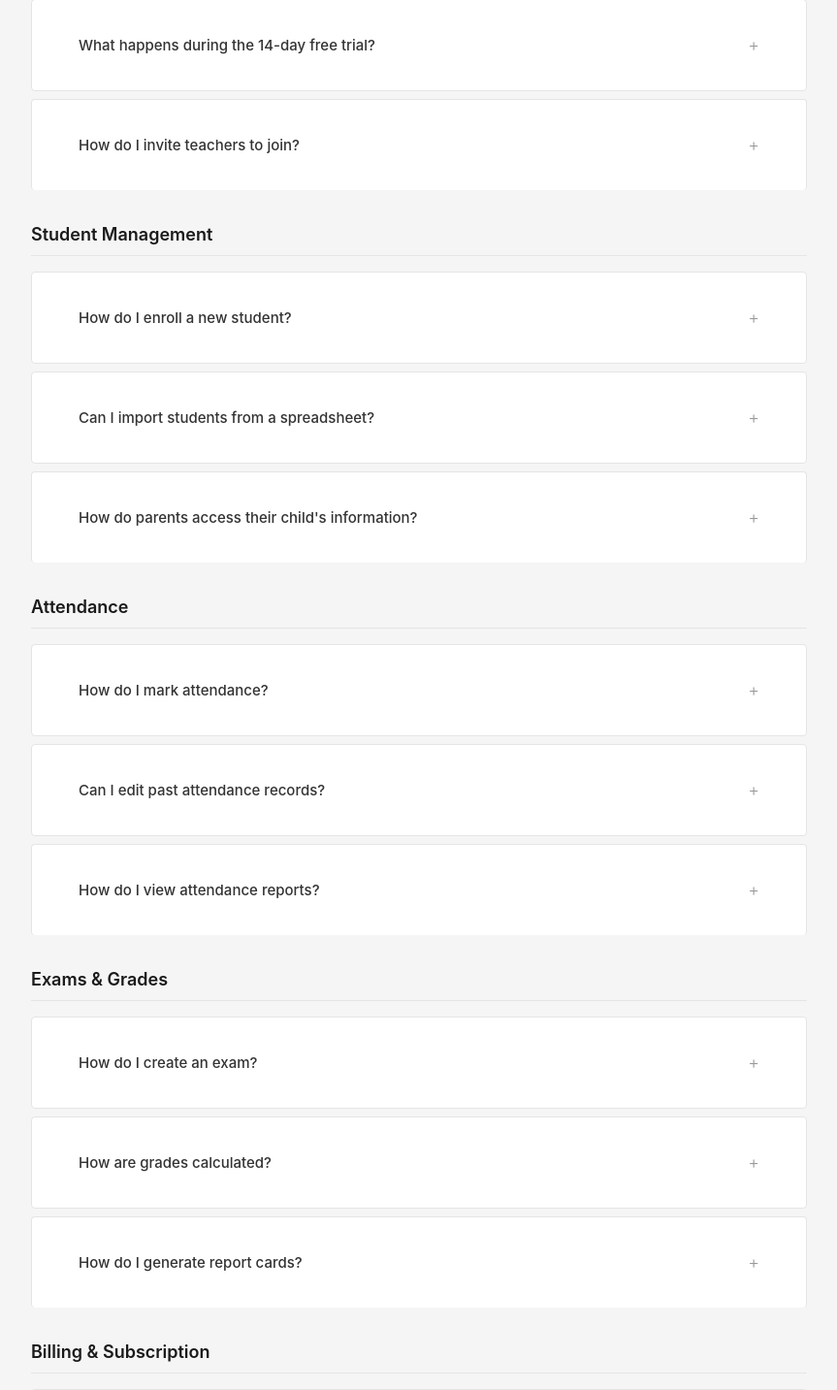
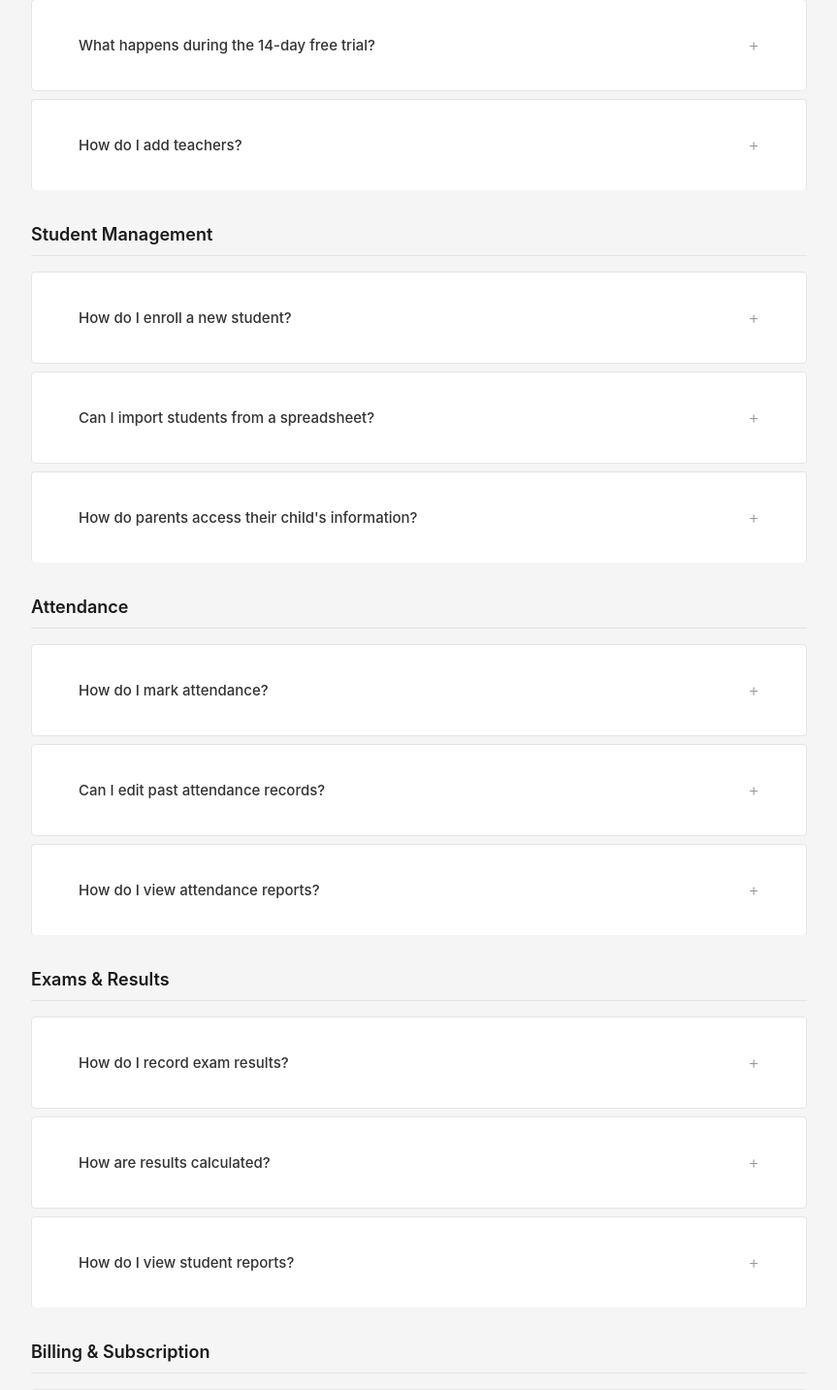
Before and after one commit to aoalaka/e-daarah, a React (Vite) app in the folder frontend/: page /help in a window 1280 px wide. Shown: the part 432-1865 px from the top of the page at 97% size, without its empty margins (208-1071 px from the left). Built offline with nearby package versions, Linux system fonts and the light colour scheme; no server answers.

Commit message:
fix: update Help page FAQs to match actual app features

```diff
--- a/frontend/src/pages/Help.jsx
+++ b/frontend/src/pages/Help.jsx
@@ -9,15 +9,15 @@ const faqs = [
     questions: [
       {
         q: 'How do I create my madrasah account?',
-        a: 'Click "Get Started" on the homepage and fill in your madrasah details. You\'ll receive a verification email to confirm your account. Once verified, you can log in and start setting up your madrasah.'
+        a: 'Click "Get Started" on the homepage and fill in your madrasah details including name, location, and institution type. You\'ll receive a verification email to confirm your account. Once verified, you can log in and start setting up your madrasah.'
       },
       {
         q: 'What happens during the 14-day free trial?',
-        a: 'During your trial, you have full access to all features. You can add students, teachers, track attendance, and create exams. After 14 days, you\'ll need to subscribe to continue using the service.'
+        a: 'During your trial, you have full access to all features including the parent portal. You can add students, teachers, track attendance, and record exams. After 14 days, you\'ll need to subscribe to continue using the service.'
       },
       {
-        q: 'How do I invite teachers to join?',
-        a: 'Go to Settings → Teachers and click "Add Teacher". Enter their email address and they\'ll receive an invitation to create their account and join your madrasah.'
+        q: 'How do I add teachers?',
+        a: 'There are two ways. As an admin, go to your dashboard and add a teacher with their name, email, and staff ID — they\'ll get a default password matching their staff ID. Alternatively, teachers can self-register using your madrasah\'s registration link, where they\'ll set their own password and receive an auto-generated staff ID.'
       }
     ]
   },
@@ -26,15 +26,15 @@ const faqs = [
     questions: [
       {
         q: 'How do I enroll a new student?',
-        a: 'Navigate to Students → Add Student. Fill in the student\'s details including name, date of birth, and parent contact information. You can also assign them to a class immediately.'
+        a: 'From the admin dashboard, go to the Students section and click "Add Student". Enter their first name, last name, gender, and a unique student ID. You can also add parent/guardian contact details, assign them to a class, and add notes. On Plus and Enterprise plans, a parent access code is automatically generated.'
       },
       {
         q: 'Can I import students from a spreadsheet?',
-        a: 'Currently, students need to be added individually through the dashboard. We\'re working on bulk import functionality for a future update.'
+        a: 'Bulk student upload is available on the Plus plan and above. On the Standard plan, students are added individually through the dashboard.'
       },
       {
         q: 'How do parents access their child\'s information?',
-        a: 'Parents receive a unique access code when their child is enrolled. They can use this code on the parent portal to view attendance records and report cards.'
+        a: 'On the Plus and Enterprise plans, each student receives a unique access code when enrolled. Parents log in to the parent portal with the student ID, access code, and madrasah name to view attendance records, dressing and behavior performance, and exam results. They can also filter by semester.'
       }
     ]
   },
@@ -43,32 +43,32 @@ const faqs = [
     questions: [
       {
         q: 'How do I mark attendance?',
-        a: 'Go to Attendance from the main menu. Select the date and class, then mark each student as present, absent, late, or excused. Don\'t forget to save your changes.'
+        a: 'Teachers select a class and date from their dashboard, then mark each student as present or absent. For present students, you can also rate their dressing, behavior, and punctuality (Excellent, Good, Fair, or Poor) depending on your madrasah\'s settings. For absent students, select a reason (Sick, Parent Request, School Not Notified, or Other). Save all records at once with bulk save.'
       },
       {
         q: 'Can I edit past attendance records?',
-        a: 'Yes, you can edit attendance for any past date. Simply select the date from the calendar and make your changes. All edits are logged for accountability.'
+        a: 'Yes, you can edit attendance for any past date by selecting it from the date picker. Simply update the records and save. Note that attendance cannot be recorded for future dates.'
       },
       {
         q: 'How do I view attendance reports?',
-        a: 'Attendance statistics are shown on the dashboard. For detailed reports, go to Students and click on an individual student to see their complete attendance history.'
+        a: 'Admins can view class-level attendance from the dashboard. For individual students, click on a student to see their complete attendance history, including attendance rate, dressing and behavior performance summaries, and punctuality trends filtered by semester.'
       }
     ]
   },
   {
-    category: 'Exams & Grades',
+    category: 'Exams & Results',
     questions: [
       {
-        q: 'How do I create an exam?',
-        a: 'Go to Exams → Create Exam. Select the term, class, and subject. Set the maximum marks and exam date. Once created, you can enter individual student scores.'
+        q: 'How do I record exam results?',
+        a: 'From the teacher dashboard, select a class and go to the Exams section. Enter the subject name, exam date, and maximum score, then enter each student\'s score. All scores are saved in bulk. You can also mark students as absent with a reason instead of entering a score.'
       },
       {
-        q: 'How are grades calculated?',
-        a: 'Grades are calculated as a percentage of marks obtained vs maximum marks. The grading scale (A, B, C, etc.) can be configured in your madrasah settings.'
+        q: 'How are results calculated?',
+        a: 'Results are calculated as a percentage of the score obtained versus the maximum score. Students are ranked within their class using tie-aware ranking — students with the same percentage share the same rank.'
       },
       {
-        q: 'How do I generate report cards?',
-        a: 'Go to Report Cards, select the term and class, then click "Generate". Report cards compile all exam results and attendance for the selected period. Parents can view these through the parent portal.'
+        q: 'How do I view student reports?',
+        a: 'Admins can view a detailed report for any student from the Students section. The report shows attendance statistics, dressing and behavior performance, exam results by subject, and overall ranking. You can filter by semester. Parents on the Plus plan can also view their child\'s report through the parent portal.'
       }
     ]
   },
@@ -81,7 +81,7 @@ const faqs = [
       },
       {
         q: 'How do I upgrade or change my plan?',
-        a: 'Go to Settings → Billing and click "Manage Subscription". You can upgrade, downgrade, or change your billing frequency at any time. Changes take effect on your next billing date.'
+        a: 'Go to Settings → Billing in your admin dashboard to manage your subscription. You can upgrade from Standard ($12/mo) to Plus ($29/mo) at any time. Annual billing is also available and saves you roughly two months.'
       },
       {
         q: 'Can I get a refund?',
```
